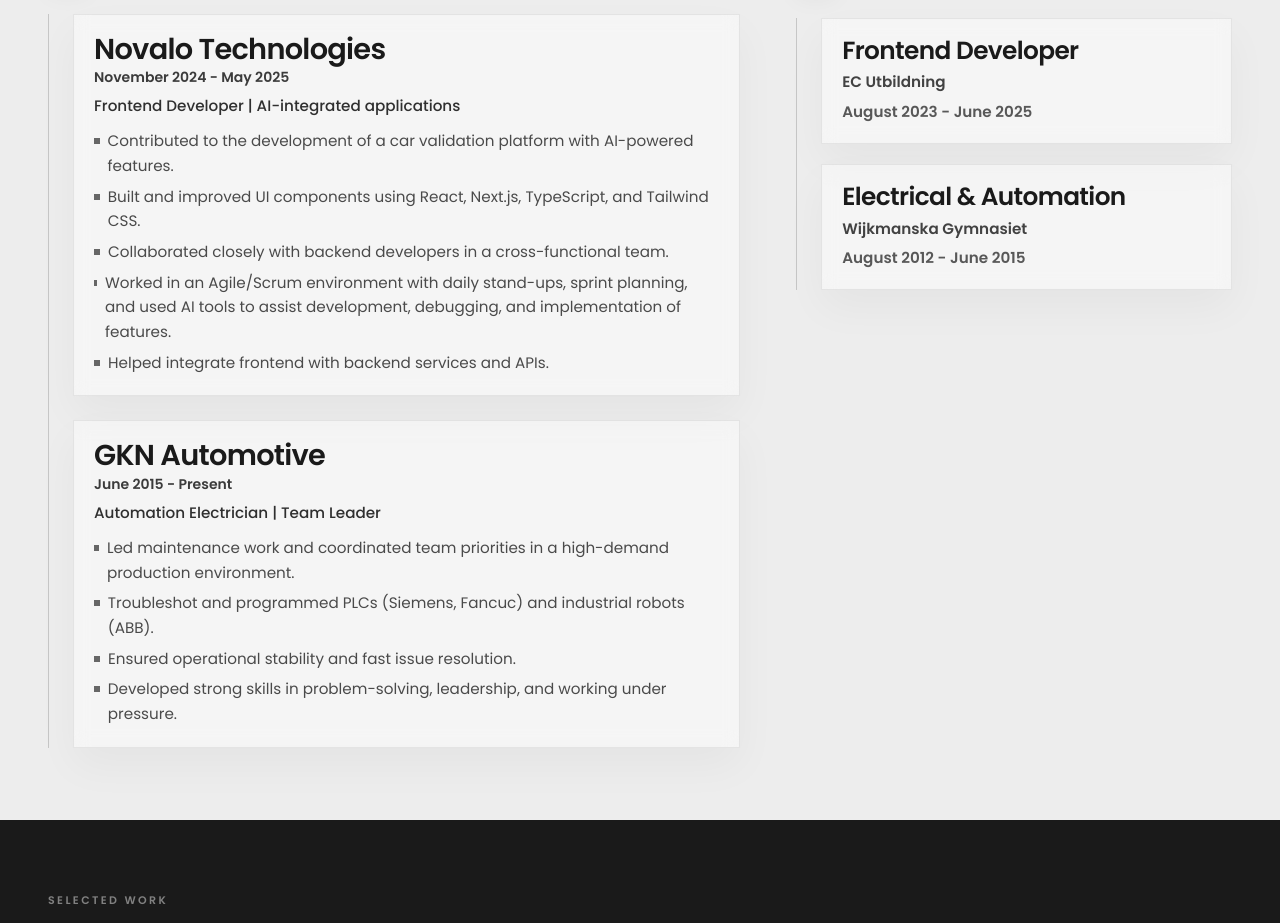
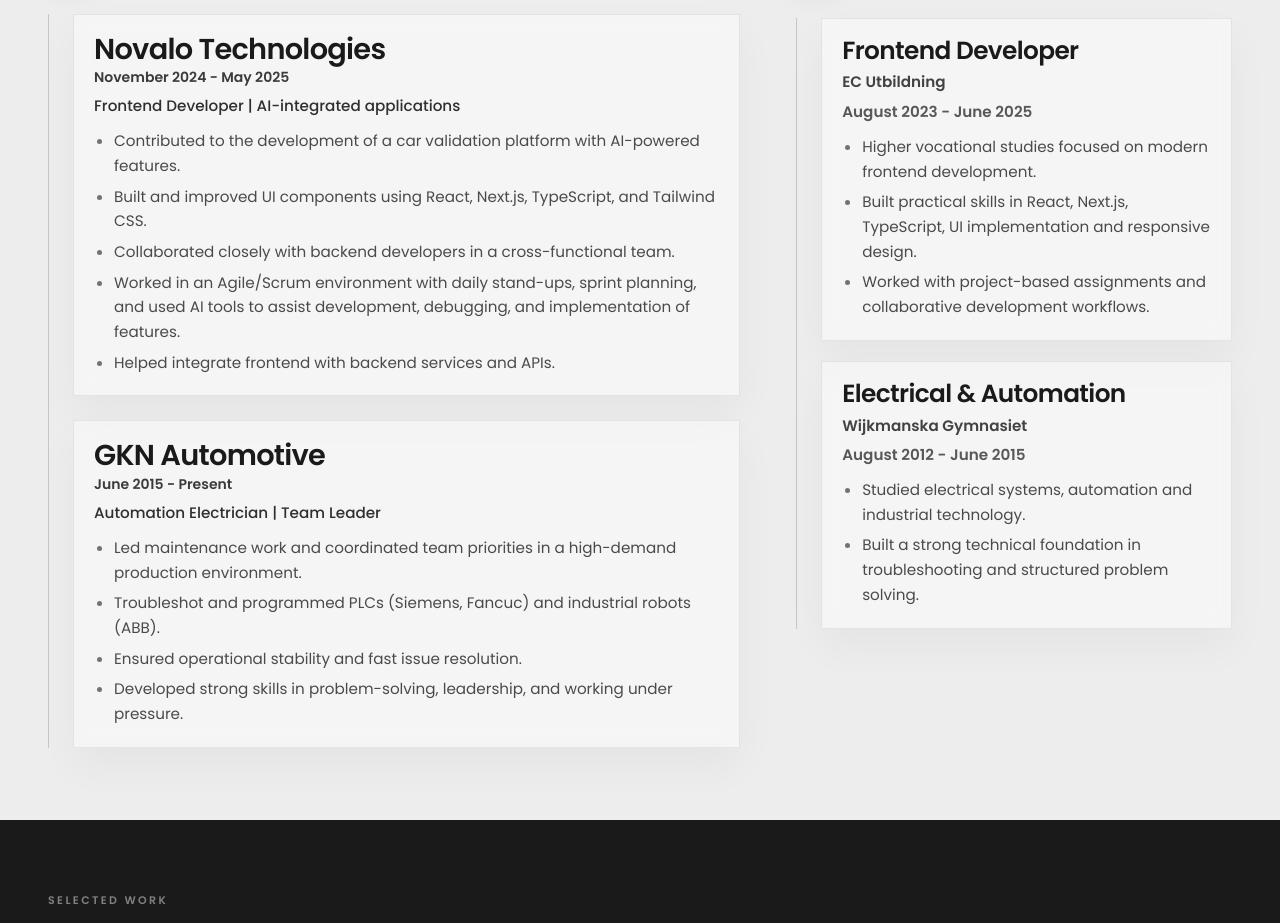
Before and after one commit to adigic/Portfolio, a Next.js app: page / in a window 1280 px wide. Shown: the part 2060-2983 px from the top of the page. Built offline with nearby package versions, Linux system fonts and the light colour scheme; no server answers.

Commit message:
fix: enhance ExperienceEducationSection with additional education details and improved bullet list formatting

```diff
--- a/src/app/components/ExperienceEducationSection.tsx
+++ b/src/app/components/ExperienceEducationSection.tsx
@@ -34,11 +34,20 @@ const education = [
     school: "Frontend Developer",
     subtitle: "EC Utbildning",
     period: "August 2023 - June 2025",
+    bullets: [
+      "Higher vocational studies focused on modern frontend development.",
+      "Built practical skills in React, Next.js, TypeScript, UI implementation and responsive design.",
+      "Worked with project-based assignments and collaborative development workflows.",
+    ],
   },
   {
     school: "Electrical & Automation",
     subtitle: "Wijkmanska Gymnasiet",
     period: "August 2012 - June 2015",
+    bullets: [
+      "Studied electrical systems, automation and industrial technology.",
+      "Built a strong technical foundation in troubleshooting and structured problem solving.",
+    ],
   },
 ];
 
@@ -127,12 +136,9 @@ export default function ExperienceEducationSection() {
                     {item.role}
                   </p>
 
-                  <ul className="space-y-1.5 pt-1 text-sm leading-relaxed text-brand/78 sm:text-[0.95rem]">
+                  <ul className="list-disc space-y-1.5 pl-5 pt-1 text-sm leading-relaxed text-brand/78 marker:text-brand/60 sm:text-[0.95rem]">
                     {item.bullets.map((bullet) => (
-                      <li key={bullet} className="flex gap-2">
-                        <span className="mt-[9px] h-1.5 w-1.5 bg-brand/65" />
-                        <span>{bullet}</span>
-                      </li>
+                      <li key={bullet}>{bullet}</li>
                     ))}
                   </ul>
                 </motion.article>
@@ -167,6 +173,11 @@ export default function ExperienceEducationSection() {
                   <p className="text-sm font-semibold text-brand/72 sm:text-[0.95rem]">
                     {item.period}
                   </p>
+                  <ul className="list-disc space-y-1.5 pl-5 pt-1 text-sm leading-relaxed text-brand/78 marker:text-brand/60 sm:text-[0.95rem]">
+                    {item.bullets.map((bullet) => (
+                      <li key={bullet}>{bullet}</li>
+                    ))}
+                  </ul>
                 </motion.article>
               ))}
             </div>
```
